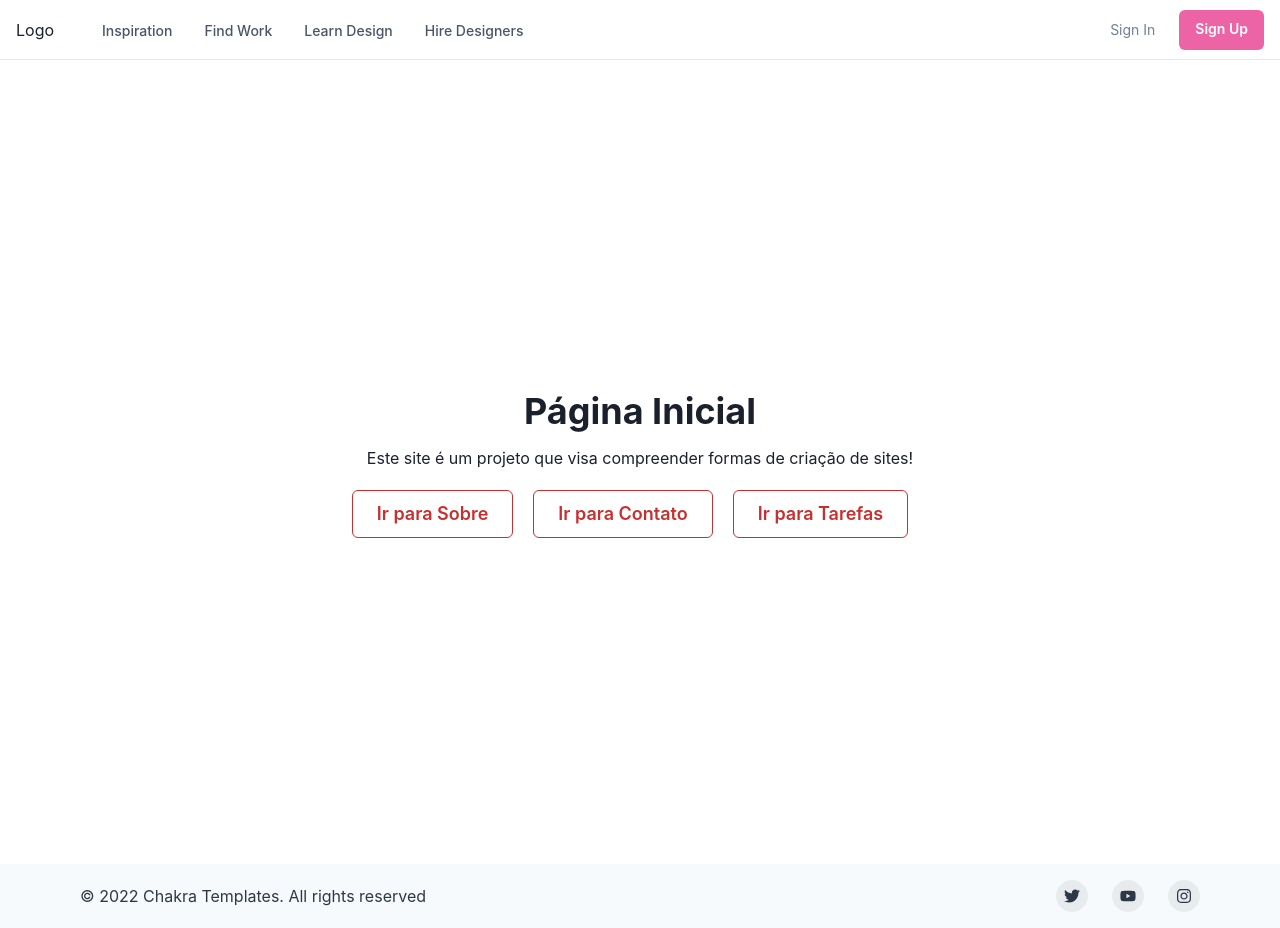
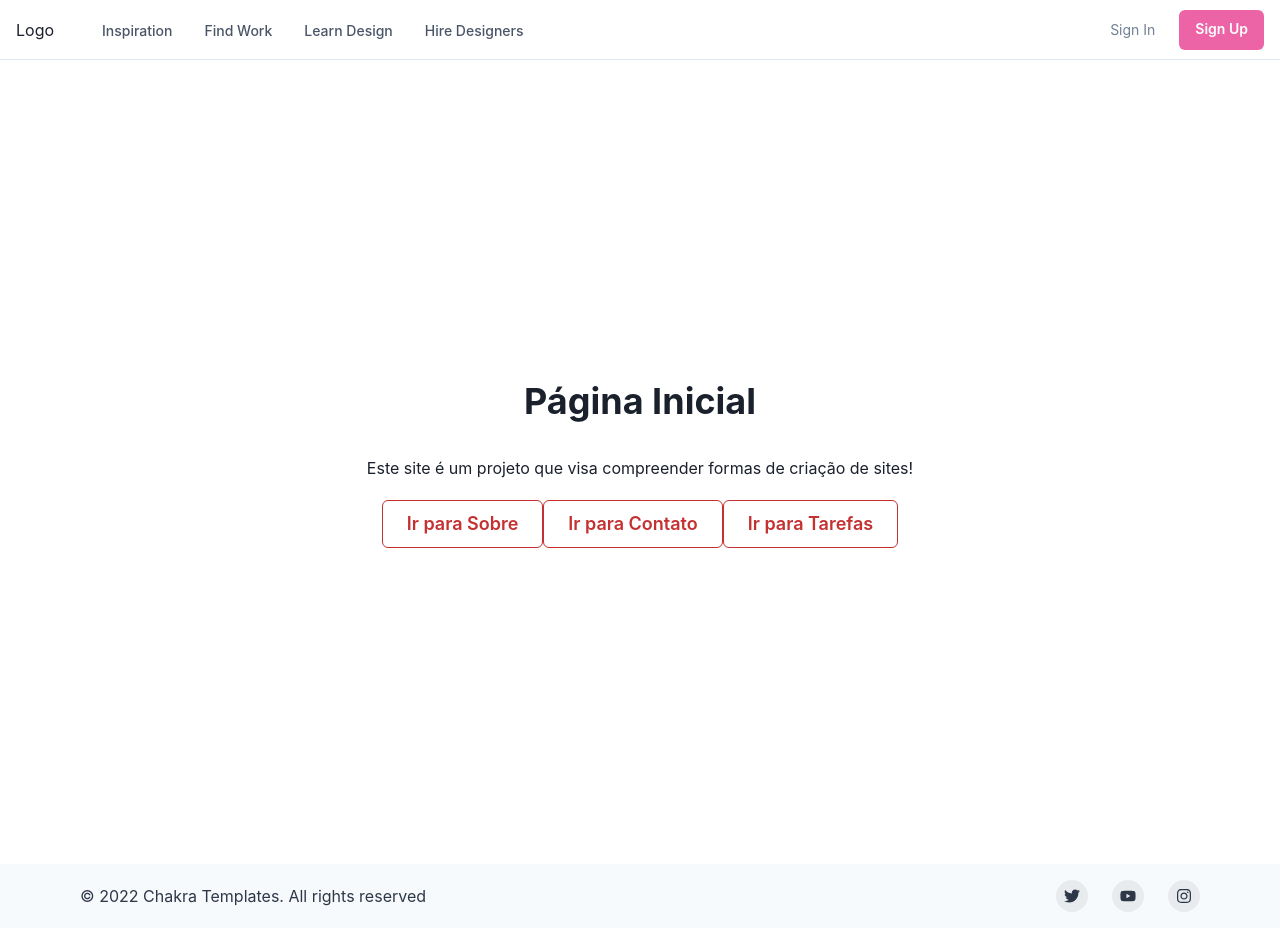
Before and after one commit to ArttyX/ProjetoReact, a React (Vite) app: page / in a window 1280 px wide. Built offline with nearby package versions, Linux system fonts and the light colour scheme.

Commit message:
Tentativa de mudança de layout

```diff
--- a/src/components/Home/home.css
+++ b/src/components/Home/home.css
@@ -6,7 +6,6 @@
     justify-content: center;
     align-items: center;
     height: 100vh;
-
   }
   .container {
     width: 100%;
--- a/src/components/button-fatec/index.tsx
+++ b/src/components/button-fatec/index.tsx
@@ -14,8 +14,6 @@ function ButtonFatec({type, label}: Props){
             colorScheme='red'
             size='lg'
             variant='outline'
-            marginRight={5}
-            marginTop={5}
             >
             {label}
         </Button>
--- a/src/pages/home/index.tsx
+++ b/src/pages/home/index.tsx
@@ -2,13 +2,13 @@ import { Link } from "react-router-dom"
 import ButtonFatec from "../../components/button-fatec"
 import "../../components/Home/home.css"
 import Layout from "../../components/Layout"
-import { Heading } from "@chakra-ui/react"
+import { Heading, Text } from "@chakra-ui/react"
 function Home() {
     return (
         <Layout>
         <div className="home-container">
         <Heading marginBottom={3}>Página Inicial</Heading>
-        <p>Este site é um projeto que visa compreender formas de criação de sites!</p>
+        <Text marginBottom={5} marginTop={5} fontSize='medium'>Este site é um projeto que visa compreender formas de criação de sites!</Text>
         <div>
         <Link to= {'/sobre'}><ButtonFatec type={"button"} label={"Ir para Sobre"}></ButtonFatec></Link>
         <Link to= {'/Contato'}><ButtonFatec type={"button"} label={"Ir para Contato"}></ButtonFatec></Link>
```
